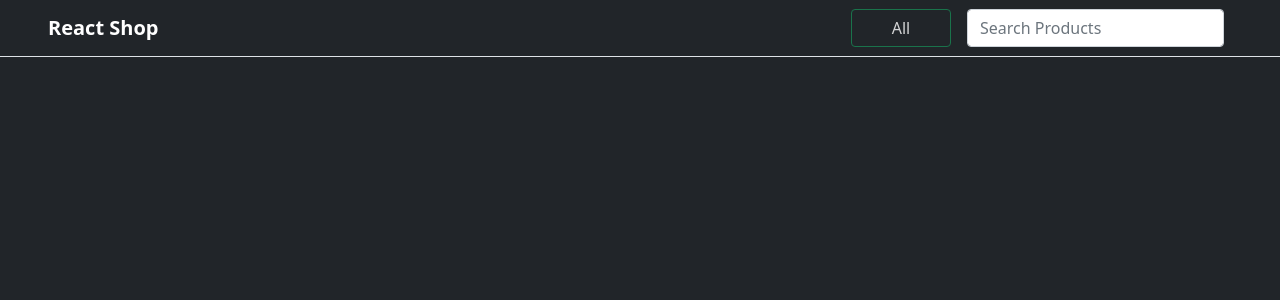
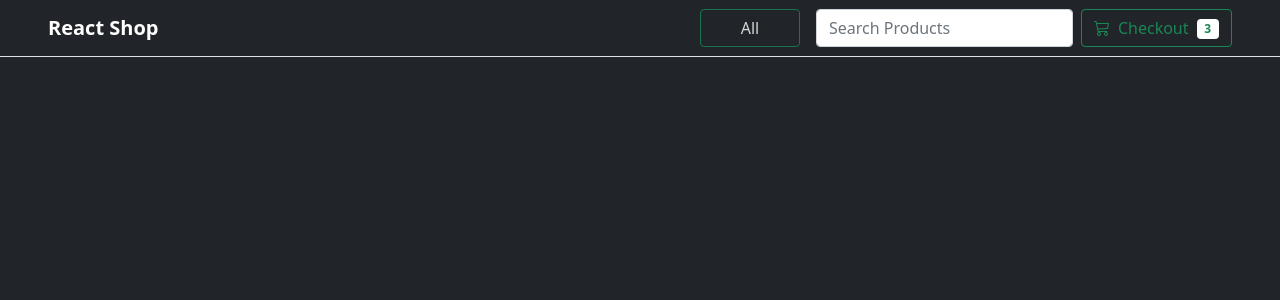
Before and after one commit to SaxenaNikhil/react-shop, a React (Create React App) app: page / in a window 1280 px wide. Shown: the top 300 px of the page. Built offline with nearby package versions, Linux system fonts and the light colour scheme.

Commit message:
Working on the Cart button component setup

```diff
--- a/src/components/nav/CartButton.jsx
+++ b/src/components/nav/CartButton.jsx
@@ -1,5 +1,13 @@
 export default function () {
+
+    const items = [1, 2, 3]
+    const btnBgColor = (items.length === 0) ? "none" : "white"
+
     return (
-        <h1>Cart Button</h1>
+        <button className="btn btn-outline-success d-md-block mt-3 mt-lg-0" type="button">
+            <i className="bi bi-cart3"></i>
+            <span className="mx-2">Checkout</span>
+            <span className={`badge text-success bg-${btnBgColor}`}>{items.length}</span>
+        </button>
     )
 }
--- a/src/components/nav/Navbar.jsx
+++ b/src/components/nav/Navbar.jsx
@@ -17,7 +17,7 @@ export default function Navbar () {
                 <div className="collapse navbar-collapse justify-content-end" id="navbarSupportedContent">
                     <CategorySelector/>
                     <SearchBar/>
-                    {/* <CartButton/> */}
+                    <CartButton/>
                 </div>
             </div>
         </nav>
```
